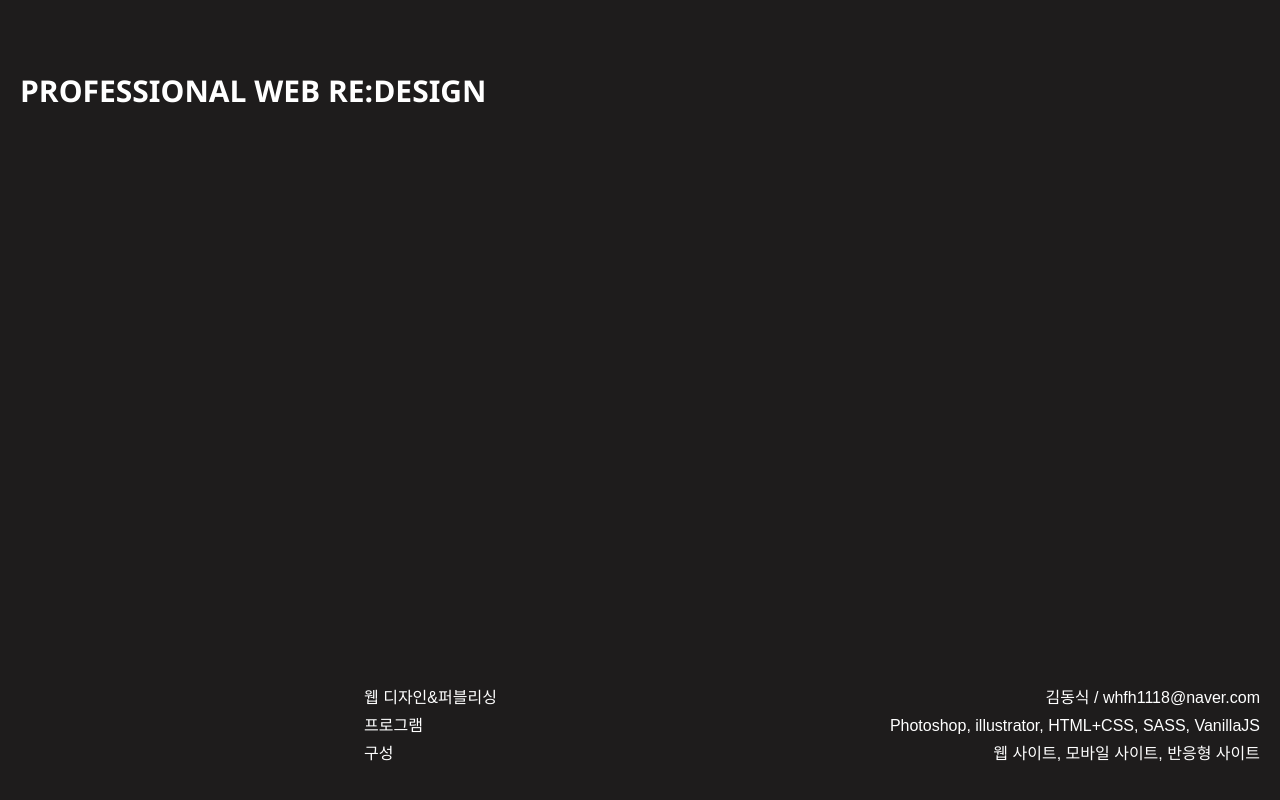
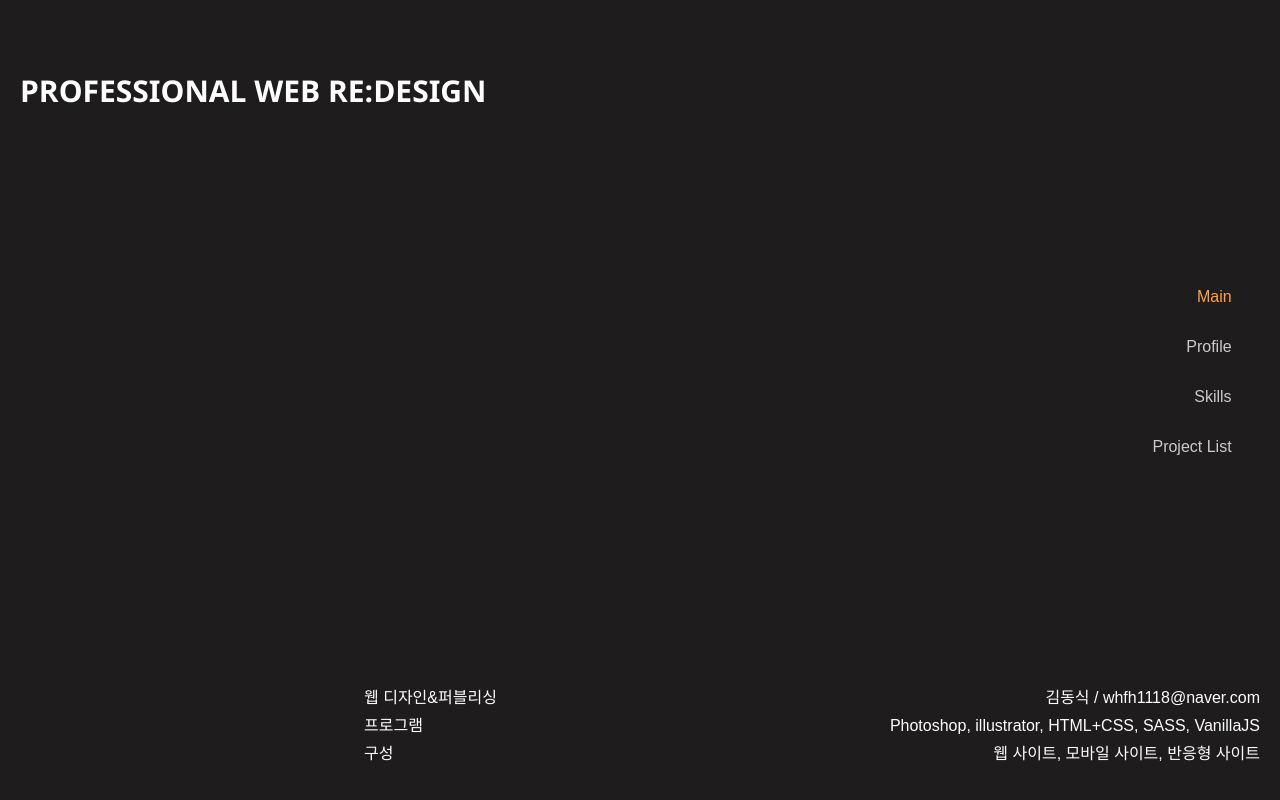
Before and after one commit to whfh1118/port1, a plain HTML site: page index.html in a window 1280 px wide. Shown: the top 800 px of the page. Drawn offline with Linux system fonts and the light colour scheme; no server answers; a web font is replaced by a local one.

Commit message:
20201015-4

```diff
--- a/js/main.js
+++ b/js/main.js
@@ -20,7 +20,7 @@ window.addEventListener("load", function(){
 	var project5=document.getElementById("project5");
 	var project5Html="";
 
-	var project1URL="/portfolio/data/project1.html";
+	var project1URL="/port1/data/project1.html";
 	var project1Request=new XMLHttpRequest();
 
 	project1Request.open("GET", project1URL);
@@ -35,7 +35,7 @@ window.addEventListener("load", function(){
 		}
 	});
 
-	var project2URL="/portfolio/data/project2.html";
+	var project2URL="/port1/data/project2.html";
 	var project2Request=new XMLHttpRequest();
 
 	project2Request.open("GET", project2URL);
@@ -50,7 +50,7 @@ window.addEventListener("load", function(){
 		}
 	});
 
-	var project3URL="/portfolio/data/project3.html";
+	var project3URL="/port1/data/project3.html";
 	var project3Request=new XMLHttpRequest();
 
 	project3Request.open("GET", project3URL);
@@ -65,7 +65,7 @@ window.addEventListener("load", function(){
 		}
 	});
 
-	var project4URL="/portfolio/data/project4.html";
+	var project4URL="/port1/data/project4.html";
 	var project4Request=new XMLHttpRequest();
 
 	project4Request.open("GET", project4URL);
@@ -80,7 +80,7 @@ window.addEventListener("load", function(){
 		}
 	});
 
-	var project5URL="/portfolio/data/project5.html";
+	var project5URL="/port1/data/project5.html";
 	var project5Request=new XMLHttpRequest();
 
 	project5Request.open("GET", project5URL);
@@ -129,7 +129,7 @@ window.addEventListener("load", function(){
 
 	var gnbHtml="";
 
-	var requestURL="/portfolio/data/data.json";
+	var requestURL="/port1/data/data.json";
 	var request=new XMLHttpRequest();
 
 	function init(){
--- a/sass/_contents.scss
+++ b/sass/_contents.scss
@@ -503,7 +503,7 @@
 			overflow: hidden;
 			width: 102px;
 			height: 40px;
-			@include bgImage("/../images/arrow.png", no-repeat, (center, center));
+			@include bgImage("/port1/images/arrow.png", no-repeat, (center, center));
 			&:nth-child(2) {
 				margin-left: 20%;
 			}
```
Also changed, not shown: css/style.css, 1 other file.
